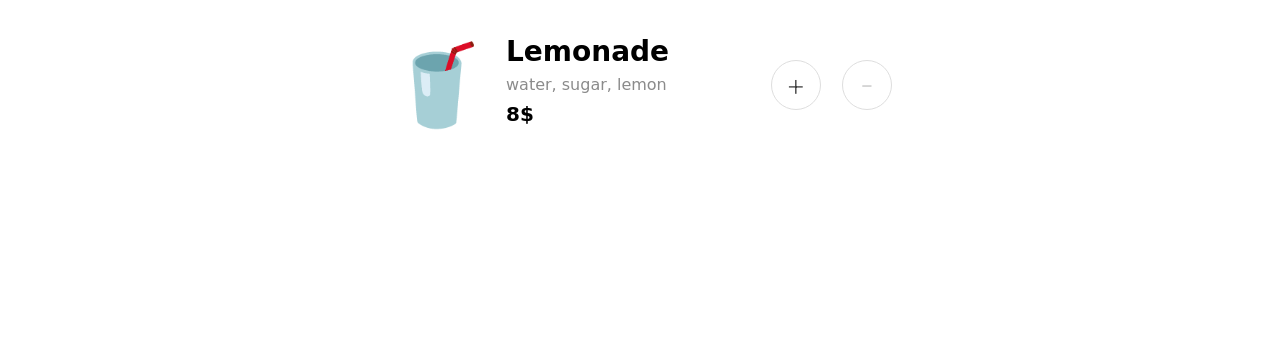
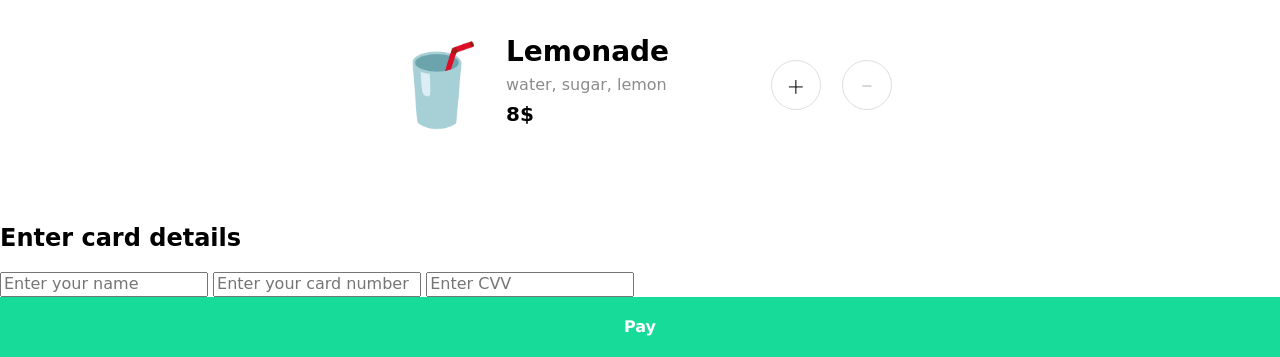
Before and after one commit to PetrValenta92/ordering-app, a website built with Vite: page index.html in a window 1280 px wide. Shown: the part 673-1030 px from the top of the page. Before the commit the page ends 898 px from the top, so only its background shows below. Built offline with nearby package versions, Linux system fonts and the light colour scheme; a web font is replaced by a local one.

Commit message:
Modal created

```diff
--- a/index.html
+++ b/index.html
@@ -19,6 +19,7 @@
     <link rel="stylesheet" href="index.css" />
     <title>Restaurant Ordering App</title>
   </head>
+
   <body>
     <header>
       <div class="container">
@@ -40,10 +41,27 @@
         <div id="checkout-summary" class="checkout-summary">
           <!-- Order price is here -->
         </div>
-        <button class="purchase-btn">Complete order</button>
+        <button id="complete-btn" class="purchase-btn">Complete order</button>
       </section>
+    </main>
 
-    </main>
+    <div id="modal" class="modal">
+      <h2>Enter card details</h2>
+      <form class="modal-inputs">
+        <input type="text" placeholder="Enter your name" required />
+        <input
+          type="tel"
+          inputmode="numeric"
+          autocomplete="cc-number"
+          maxlength="19"
+          placeholder="Enter your card number"
+          required
+        />
+        <input type="number" maxlength="3" placeholder="Enter CVV" required />
+      </form>
+      <button class="purchase-btn">Pay</button>
+    </div>
+
     <script src="index.js" type="module"></script>
   </body>
 </html>
```
